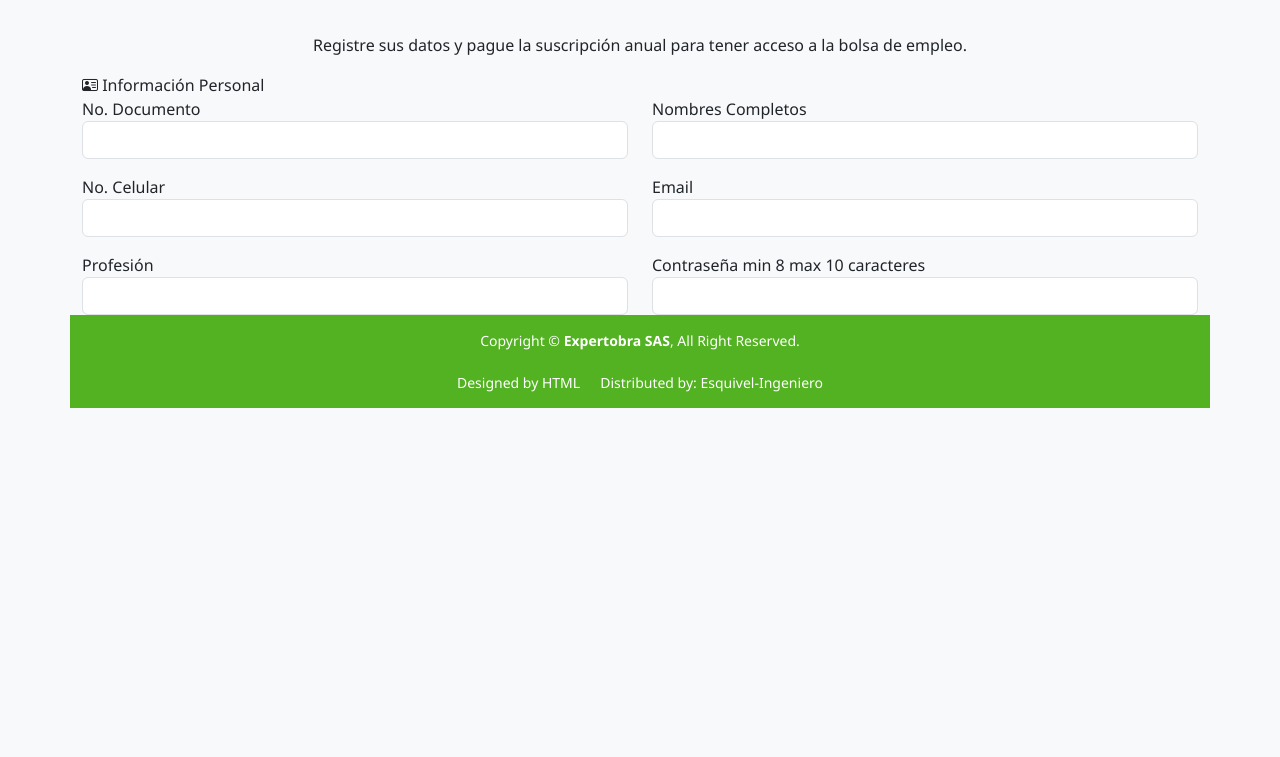
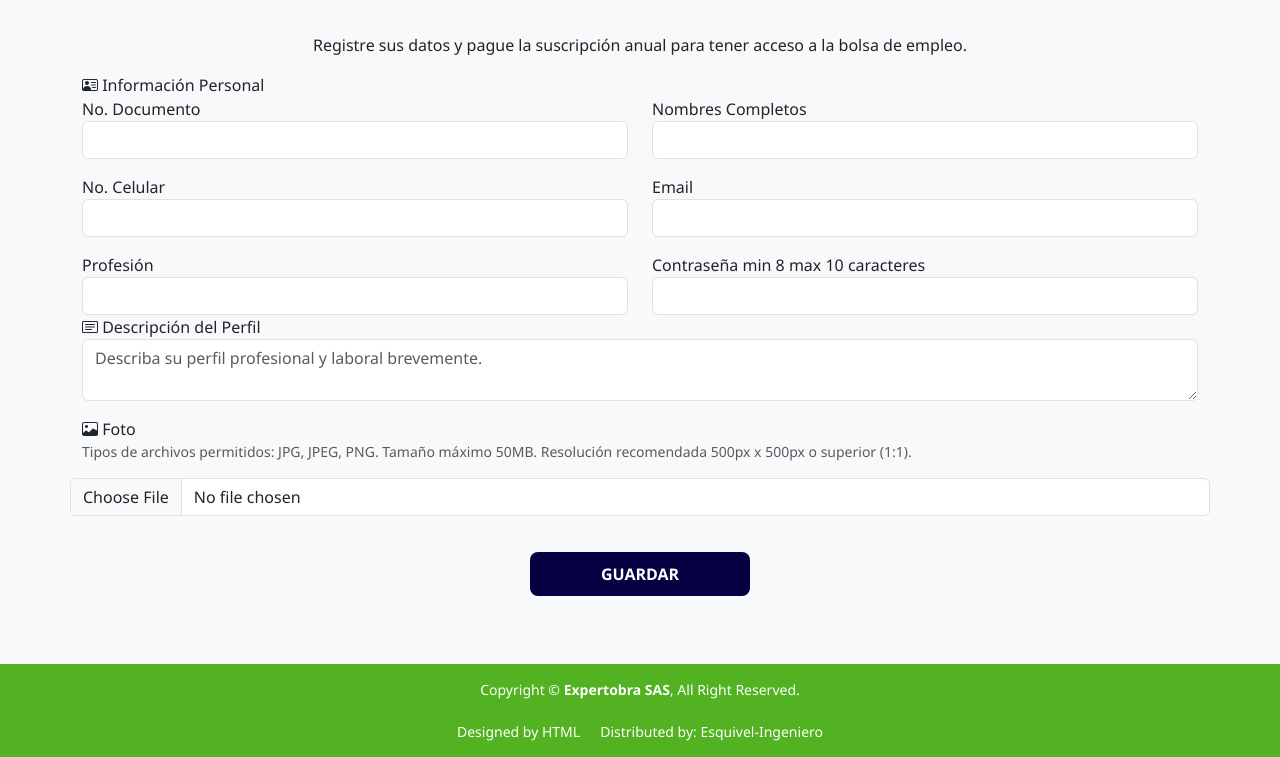
Before and after one commit to Reyes-H77/Reyes-Didier-Recup-Front, a plain HTML site: page registro.html in a window 1280 px wide. Shown: the part 75-832 px from the top of the page. Before the commit the page ends 800 px from the top, so only its background shows below. Drawn offline with nearby package versions, Linux system fonts and the light colour scheme.

Commit message:
sexto commit

```diff
--- a/css/styles.css
+++ b/css/styles.css
@@ -54,7 +54,12 @@ body {
   font-weight: bold;
   padding: 10px 20px;
   text-transform: uppercase;
+  width: 220px;        /* Tamaño moderado */
+  display: block;      /* Para que puedas centrarlo */
+  margin: 20px auto;   /* Centrado horizontal y espacio arriba/abajo */
+  border-radius: 8px;  /* Opcional para suavizar bordes */
 }
+
 
 .btn-yellow:hover {
   background-color: #C298FC;
--- a/registro.html
+++ b/registro.html
@@ -3,7 +3,7 @@
 <head>
   <meta charset="UTF-8">
   <meta name="viewport" content="width=device-width, initial-scale=1">
-  <title>Floristería | Login</title>
+  <title>Floristería registro</title>
   <link href="https://cdn.jsdelivr.net/npm/bootstrap@5.3.3/dist/css/bootstrap.min.css" rel="stylesheet">
   <link href="https://cdn.jsdelivr.net/npm/bootstrap-icons@1.11.3/font/bootstrap-icons.css" rel="stylesheet">
   <link rel="stylesheet" href="css/styles.css">
@@ -53,11 +53,21 @@
         <label for="contrasena">Contraseña min 8 max 10 caracteres</label>
         <input type="password" class="form-control" id="contrasena" required>
       </div>
+    <div class="section-title"><i class="bi bi-card-text"></i> Descripción del Perfil</div>
+    <div class="mb-3">
+      <textarea class="form-control" placeholder="Describa su perfil profesional y laboral brevemente." required></textarea>
+    </div>
 
+    <div class="section-title"><i class="bi bi-image"></i> Foto</div>
+    <p class="small text-muted">Tipos de archivos permitidos: JPG, JPEG, PNG. Tamaño máximo 50MB. Resolución recomendada 500px x 500px o superior (1:1).</p>
+      <input type="file" class="form-control" accept="image/jpeg, image/png">
+    </div>
 
-
-
-
+        <div class="d-grid">
+        <button type="submit" class="btn btn-yellow">Guardar</button>
+        </div>
+  </form>
+</div>
 
   <footer class="footer mt-auto">
     <div class="footer-content">
```
